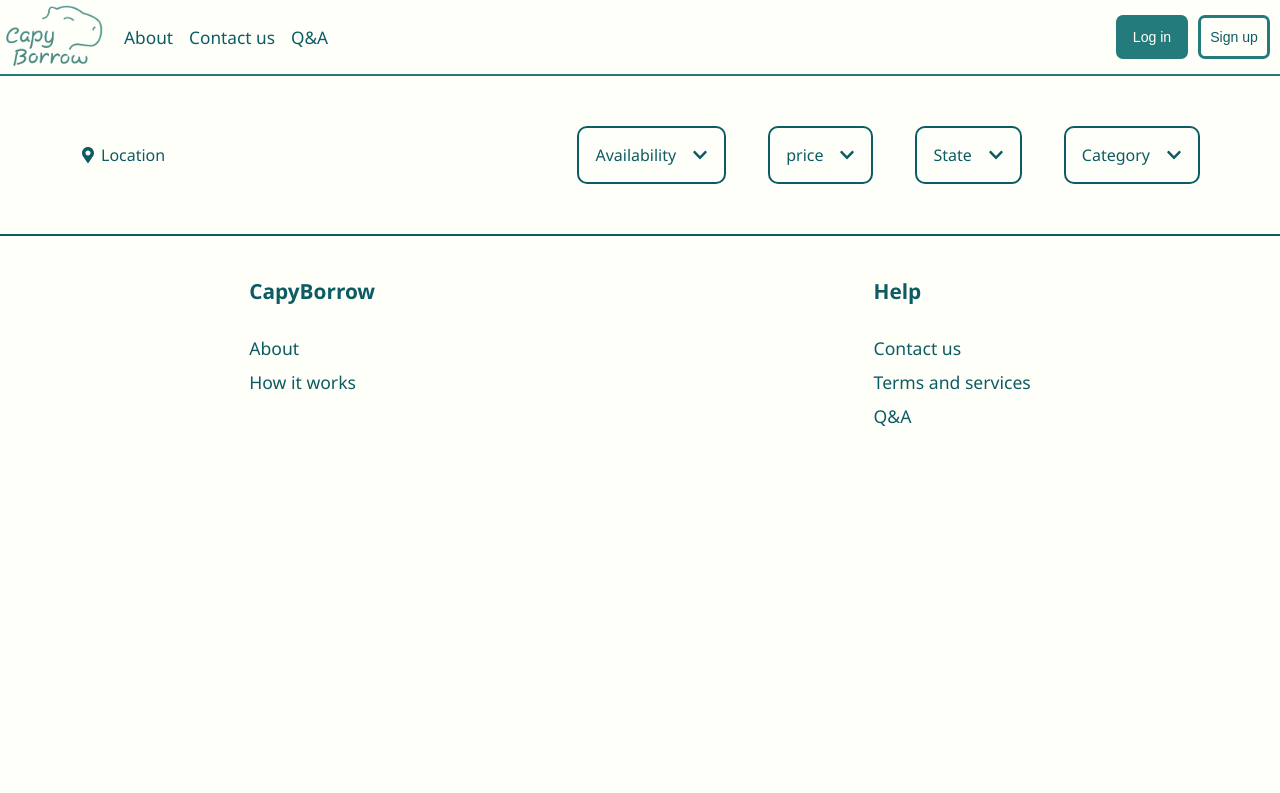
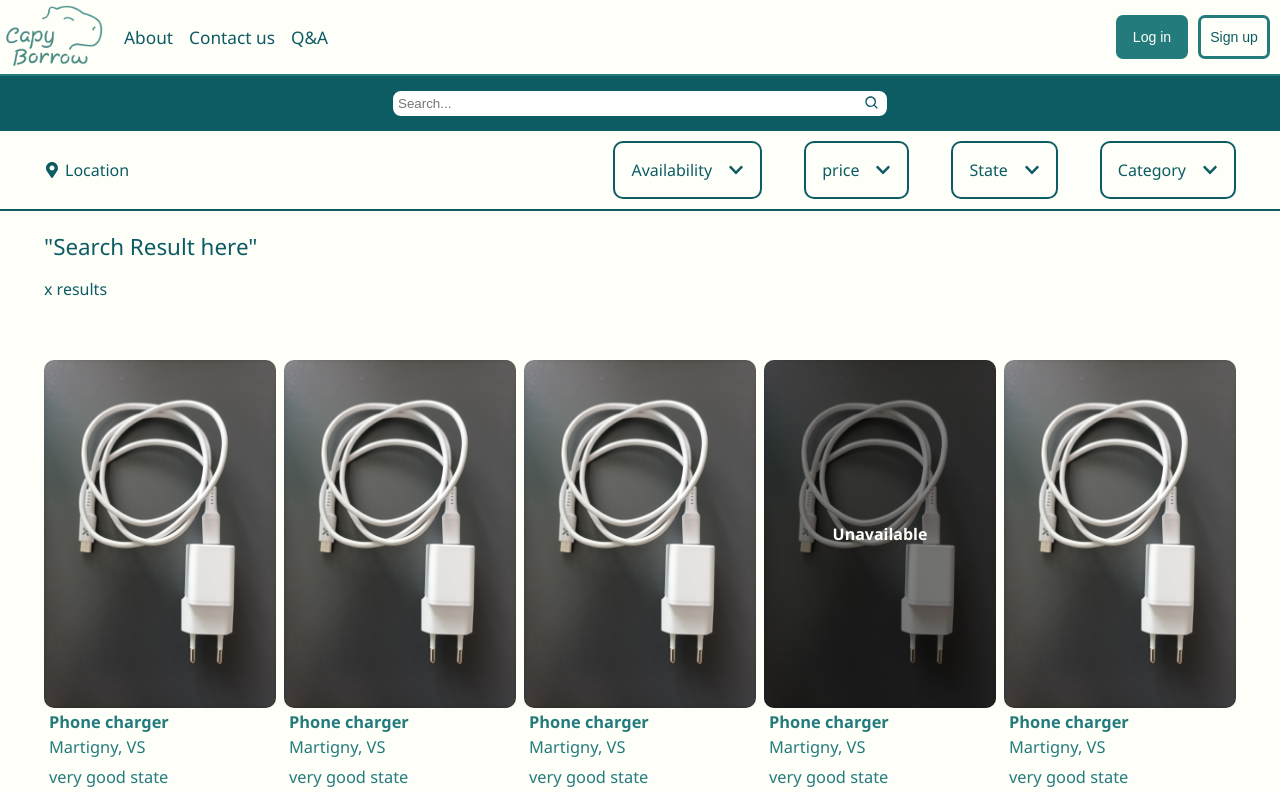
Before and after one commit to CapyBorrow-PDG/capyborrow, a React (Create React App) app in the folder frontend/: page /shop in a window 1280 px wide. Shown: the top 793 px of the page. Built offline with nearby package versions, Linux system fonts and the light colour scheme; the HTML template or start-up script is replaced by a standard one.

Commit message:
SCRUM-36 filter buttons fixed

```diff
--- a/frontend/package.json
+++ b/frontend/package.json
@@ -13,7 +13,6 @@
     "react-icons": "^5.5.0",
     "react-router-dom": "^7.8.2",
     "react-scripts": "5.0.1",
-    "react-select": "^5.10.2",
     "react-slider": "^2.0.6",
     "web-vitals": "^2.1.4"
   },
--- /dev/null
+++ b/frontend/src/components/Checkbox.tsx
@@ -0,0 +1,12 @@
+import '../styles/Checkbox.css';
+
+const Checkbox = (props) => {
+  return(
+    <div className="checkbox">
+      <input type="checkbox" id={props.id} name={props.name} value={props.val} />
+      <label htmlFor={props.id}>{props.val}</label>
+    </div>
+  );
+}
+
+export default Checkbox;
--- a/frontend/src/pages/Shop.tsx
+++ b/frontend/src/pages/Shop.tsx
@@ -1,56 +1,66 @@
-import '../styles/Shop.css'
-import Select from 'react-select';
+import '../styles/Shop.css';
 import MySlider from '../components/Slider.tsx';
 import Article from '../components/Article.tsx';
 import charger from '../images/chargeur.jpg';
 import Dropdown from '../components/Dropdown/Dropdown.tsx';
 import LocationFilter from '../components/LocationFilter.tsx';
+import Checkbox from '../components/Checkbox.tsx';
+import Searchbar from '../components/Searchbar.tsx';
 
-const options = [
-  {value: 'cat1', label: 'Cat1'},
-  {value: 'cat2', label: 'Cat2'},
-  {value: 'cat3', label: 'Cat3'}
-]
+/*
+ * Checkbox and Article elements are hard coded for now,
+ * replace with javascript code when linked to db
+ * for example:
+ */
 
-const customStyles = {
-  control: (provided) => ({
-    ...provided,
-    backgroundColor: 'var(--off-white)',
-    padding: '5px 10px',
-    border: '2px solid var(--dark-turquoise)',
-    borderRadius: '20px',
-    width: '50%'
-  }),
-  option: (provided, state) => ({
-    ...provided,
-    borderBottom: '1px dotted var(--dark-turquoise)',
-    color: state.isFocused ? 'var(--off-white)' : 'var(--dark-turquoise)',
-    backgroundColor: state.isFocused ? 'var(--light-turquoise)' : 'var(--off-white)'
-  }),
-  menu: (provided) => ({
-    ...provided,
-    width: '50%',
-    border: '2px solid var(--dark-turquoise)'
-  })
-};
+/* const addToList = () => {
+  const data = "";//get list of states here
+  for(const res of data) {
+    const sp = document.createElement("span");
+    sp.innerHTML = `<CheckBox id=${theId} val=${theStateName} />`;
+    document.getElementById("state-list")?.appendChild(sp);
+  }
+} */
+
+/*
+ * Checking a checkbox event does nothing for now, add when connected to db for filter
+ * -> add every checked element to a list, use for sql command
+ */
 
 const Shop = () => {
   return(
     <div>
+      <Searchbar />
       <div className="filterslist">
         <LocationFilter />
         <div className="filterslist__buttons">
           <Dropdown buttontext="Availability" content={<p>oups</p>} />
           <Dropdown buttontext="price" content={<MySlider />} />
-          <Dropdown buttontext="State" content={<p>oups</p>} />
-          <Dropdown buttontext="Category" content={<p>oups</p>} />
+          <Dropdown buttontext="State" content={<div id="state-list" className="checkbox-list">
+            <Checkbox id="very-good" val="very good" />
+            <Checkbox id="good" val="good" />
+            <Checkbox id="used" val="used" />
+          </div>} />
+          <Dropdown buttontext="Category" content={<div id="cat-list" className="checkbox-list">
+            <Checkbox id="electronics" val="Electronics" />
+            <Checkbox id="books" val="Books" />
+            <Checkbox id="music" val="Music" />
+          </div>} />
         </div>
+      </div>
+      <div className="info-text darktext">
+        <h3>"Search Result here"</h3>
+        <p>x results</p>
+      </div>
+      <div className="articles">
+        <Article image={charger} title="Phone charger" location="Martigny, VS" state="very good" price="50" unav={false} />
+        <Article image={charger} title="Phone charger" location="Martigny, VS" state="very good" price="50" unav={false} />
+        <Article image={charger} title="Phone charger" location="Martigny, VS" state="very good" price="50" unav={false} />
+        <Article image={charger} title="Phone charger" location="Martigny, VS" state="very good" price="50" unav={true} />
+        <Article image={charger} title="Phone charger" location="Martigny, VS" state="very good" price="50" unav={false} />
       </div>
     </div>
   );
 };
 
 export default Shop;
-
-/*<Select options={options} isMulti styles={customStyles} placeholder={'Category'} />
-      <Article image={charger} title="Phone charger" location="Martigny, VS" desc="Phone charger 20W USB-C" price="50" />*/
--- /dev/null
+++ b/frontend/src/styles/Checkbox.css
@@ -0,0 +1,8 @@
+.checkbox * {
+  color: var(--dark-turquoise);
+  cursor: pointer;
+}
+
+.checkbox input[type="checkbox"] {
+  accent-color: var(--dark-turquoise);
+}
--- a/frontend/src/styles/Dropdown.css
+++ b/frontend/src/styles/Dropdown.css
@@ -33,6 +33,7 @@
   position: absolute;
   min-width: 100%;
   max-height: 40vh;
+  z-index: 3000;
   top: 80%;
   display: flex;
   flex-direction: column;
--- a/frontend/src/styles/Landing.css
+++ b/frontend/src/styles/Landing.css
@@ -20,10 +20,6 @@
   flex-direction: column;
   align-items: center;
   row-gap: calc(3px + 0.5vh);
-}
-
-.lighttext {
-  color: var(--off-white);
 }
 
 .titletext button {
@@ -129,10 +125,6 @@
  * landing page part 4
  ********/
 
- .darktext {
-  color: var(--dark-turquoise);
- }
-
  #segment4 {
   display: flex;
   flex-direction: column;
--- a/frontend/src/styles/Shop.css
+++ b/frontend/src/styles/Shop.css
@@ -1,21 +1,42 @@
 .filterslist {
-  margin-top: 50px;
-  margin-bottom: 50px;
-  margin-left: 80px;
-  margin-right: 80px;
+  margin-top: 10px;
+  margin-bottom: 10px;
+  margin-left: 44px;
+  margin-right: 44px;
   display: flex;
   justify-content: space-between;
   align-items: center;
-  @media (max-width: 850px) {
+}
+
+.filterslist__buttons {
+  display: flex;
+  gap: calc(10px + 2.5vw);
+}
+
+.checkbox-list {
+  display: flex;
+  flex-direction: column;
+  align-items: flex-start;
+}
+
+.info-text {
+  display: flex;
+  flex-direction: column;
+  text-align: left;
+  padding-left: 44px;
+  padding-top: 20px;
+  border-top: 2px solid var(--dark-turquoise);
+}
+
+@media (max-width: 850px) {
+  .filterslist {
     flex-direction: column;
     gap: 20px;
   }
 }
 
-.filterslist__buttons {
-  display: flex;
-  gap: calc(10px + 2.5vw);
-  @media (max-width: 650px) {
+@media (max-width: 650px) {
+  .filterslist__buttons {
     display: grid;
     grid-template-columns: 1fr 1fr;
     grid-template-rows: 1fr 1fr;
```
Also changed, not shown: 1 other file (tests, documents, lock files or other folders).
